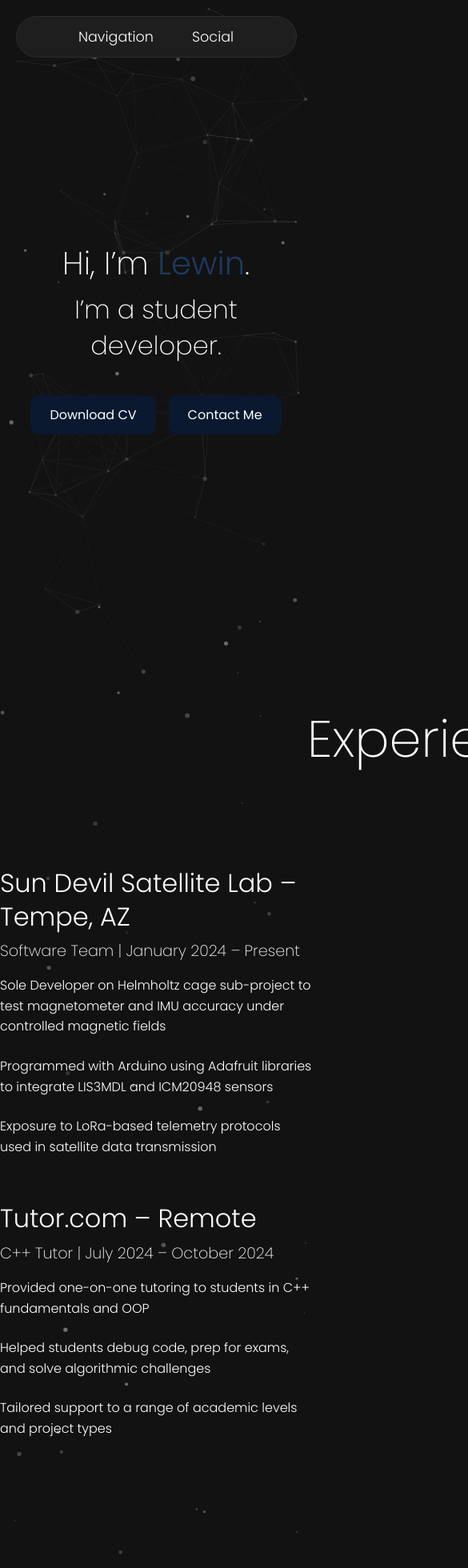
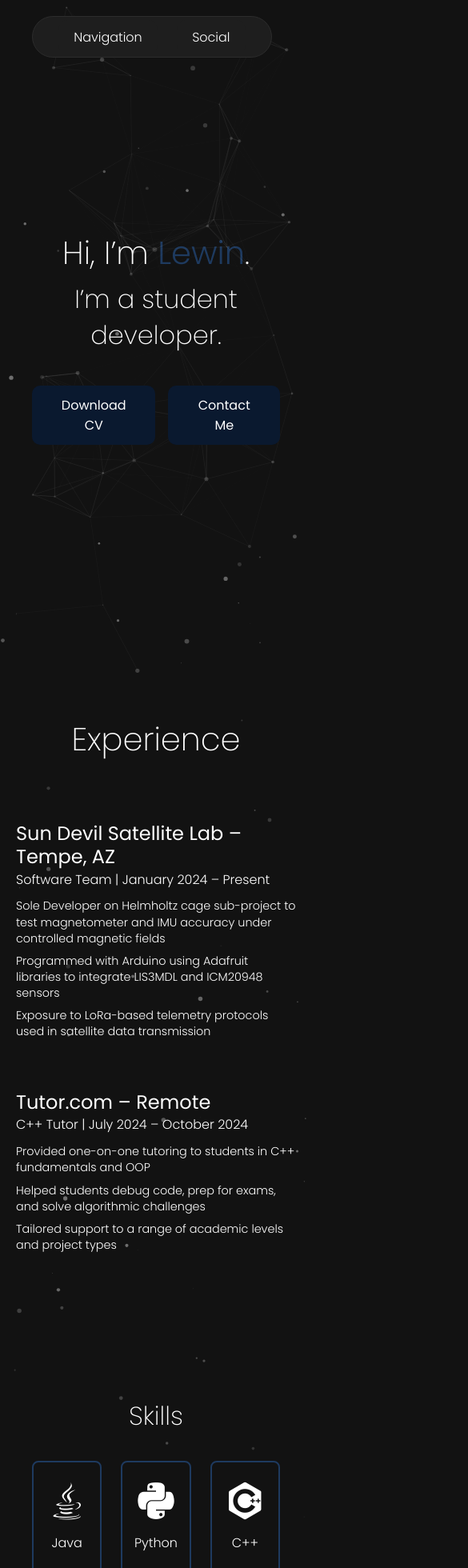
Before and after one commit to lewine/resume-website, a React (Vite) app: page / in a window 390 px wide. Shown: the top 1960 px of the page at 80% size, 585 px wide, since content can reach past the window. Built offline with nearby package versions, Linux system fonts and the light colour scheme.

Commit message:
mobile compatible

```diff
--- a/src/App.jsx
+++ b/src/App.jsx
@@ -13,7 +13,6 @@ function App() {
       window.particlesJS.load(
         'global-particles',
         '/particles-stars.json',
-        () => console.log('✨ global stars loaded')
       );
     }
   }, []);
--- a/src/components/Experience.jsx
+++ b/src/components/Experience.jsx
@@ -25,6 +25,10 @@ export default function Experience() {
   const containerRef = useRef(null);
 
   useEffect(() => {
+    if (!containerRef.current) {
+      return;
+    }
+
     const entries = Array.from(
       containerRef.current.querySelectorAll('.timeline-entry')
     );
@@ -55,13 +59,15 @@ export default function Experience() {
     return () => observer.disconnect();
   }, []);
 
-   return (
+  return (
     <section id="experience">
-      <h1 className="experience-title">Experience</h1>
+      <div className="experience-header">
+        <h1 className="experience-title">Experience</h1>
+      </div>
       <div
         className="experience-content"
         ref={containerRef}
-        style={{ padding: '4rem 0', margin: '0 auto', maxWidth: '900px' }}
+        style={{ margin: '0 auto', maxWidth: '900px' }}
       >
         {ENTRIES.map((entry, idx) => (
           <div key={idx} className="timeline-entry">
--- a/src/components/Landing.jsx
+++ b/src/components/Landing.jsx
@@ -2,8 +2,7 @@ import { useEffect } from 'react';
 
 export default function Landing() {
   useEffect(() => {
-    window.particlesJS.load('particles-js', '/particles.json', () =>
-      console.log('particles loaded')
+    window.particlesJS.load('particles-js', '/particles.json'
     );
   }, []);
 
--- a/src/components/Navbar.jsx
+++ b/src/components/Navbar.jsx
@@ -2,69 +2,108 @@ import React, { useState, useRef, useEffect } from 'react';
 
 function NavSection({ title, links }) {
   const [isOpen, setIsOpen] = useState(false);
-  const timerRef = useRef(null);
+  const containerRef = useRef(null);
 
   useEffect(() => {
-    return () => clearTimeout(timerRef.current);
-  }, []);
+    function isMobile() {
+      return window.innerWidth <= 768;
+    }
+
+    function handleTouchStart(e) {
+      if (
+        isOpen &&
+        containerRef.current &&
+        !containerRef.current.contains(e.target) &&
+        isMobile()
+      ) {
+        setIsOpen(false);
+      }
+    }
+    function handleScroll() {
+      if (isOpen && isMobile()) {
+        setIsOpen(false);
+      }
+    }
+
+    if (isOpen && isMobile()) {
+      document.addEventListener('touchstart', handleTouchStart, { passive: true });
+      window.addEventListener('scroll', handleScroll, { passive: true });
+    }
+    return () => {
+      document.removeEventListener('touchstart', handleTouchStart);
+      window.removeEventListener('scroll', handleScroll);
+    };
+  }, [isOpen]);
 
   function handleMouseEnter() {
-    clearTimeout(timerRef.current);
+    if (window.innerWidth > 768) {
       setIsOpen(true);
     }
-
+  }
   function handleMouseLeave() {
-    timerRef.current = setTimeout(() => {
+    if (window.innerWidth > 768) {
       setIsOpen(false);
-    }, 300);
+    }
+  }
+  function handleClick() {
+    if (window.innerWidth <= 768) {
+      setIsOpen((prev) => !prev);
+    }
   }
 
   return (
     <div
       className="nav-section"
+      ref={containerRef}
       onMouseEnter={handleMouseEnter}
       onMouseLeave={handleMouseLeave}
     >
-      <span className="nav-item">{title}</span>
-      <ul className={`dropdown-menu${isOpen ? ' open' : ''}`}>
+      <span className="nav-item" onClick={handleClick}>
+        {title}
+      </span>
+      {isOpen && (
+        <ul className="dropdown-menu">
           {links.map((link) => (
             <li key={link.label}>
               <a
                 href={link.href}
                 target={link.external ? "_blank" : undefined}
                 rel={link.external ? "noreferrer" : undefined}
+                onClick={() => {
+                  if (window.innerWidth <= 768) {
+                    setIsOpen(false);
+                  }
+                }}
               >
                 {link.label}
               </a>
             </li>
           ))}
         </ul>
+      )}
     </div>
   );
 }
 
 export default function Navbar() {
+  const navLinks = [
+    { label: "Home",       href: "#home" },
+    { label: "Experience", href: "#experience" },
+    { label: "Skills",     href: "#skills" },
+    { label: "Projects",   href: "#projects" },
+    { label: "Contact Me", href: "#contact" },
+  ];
+  const socialLinks = [
+    { label: "GitHub",   href: "https://github.com/lewine",   external: true },
+    { label: "LinkedIn", href: "https://www.linkedin.com/in/lewin-elep/", external: true },
+  ];
+
   return (
     <header className="navbar">
       <nav className="navbar-container">
         <div className="navbar-links">
-          <NavSection
-            title="Navigation"
-            links={[
-              { label: "Home", href: "#home" },
-              { label: "Experience",   href: "#experience" },
-              { label: "Skills",       href: "#skills" },
-              { label: "Projects",     href: "#projects" },
-              { label: "Contact Me",   href: "#contact" },
-            ]}
-          />
-          <NavSection
-            title="Social"
-            links={[
-              { label: "GitHub",   href: "https://github.com/lewine", external: true },
-              { label: "LinkedIn", href: "https://www.linkedin.com/in/lewin-elep/", external: true },
-            ]}
-          />
+          <NavSection title="Navigation" links={navLinks} />
+          <NavSection title="Social"     links={socialLinks} />
         </div>
       </nav>
     </header>
--- a/src/components/Projects.jsx
+++ b/src/components/Projects.jsx
@@ -34,10 +34,44 @@ const PROJECTS = [
 export default function Projects() {
   const [current, setCurrent] = useState(0);
   const count = PROJECTS.length;
+  const [isMobile, setIsMobile] = useState(window.innerWidth <= 768);
+
+  const [touchStartX, setTouchStartX] = useState(null);
+  const [touchEndX, setTouchEndX] = useState(null);
 
   const prev = () => setCurrent(c => (c - 1 + count) % count);
   const next = () => setCurrent(c => (c + 1) % count);
   const goTo = idx => setCurrent(idx);
+
+  function handleTouchStart(e) {
+    setTouchStartX(e.touches[0].clientX);
+  }
+
+  function handleTouchEnd(e) {
+    if (touchStartX === null) return;
+    const endX = e.changedTouches[0].clientX;
+    const deltaX = touchStartX - endX;
+    const SWIPE_THRESHOLD = 50;
+
+    if (Math.abs(deltaX) > SWIPE_THRESHOLD) {
+      if (deltaX > 0) {
+        next();
+      } else {
+        prev();
+      }
+    }
+
+    setTouchStartX(null);
+    setTouchEndX(null);
+  }
+
+  useEffect(() => {
+    function onResize() {
+      setIsMobile(window.innerWidth <= 768);
+    }
+    window.addEventListener('resize', onResize);
+    return () => window.removeEventListener('resize', onResize);
+  }, []);
 
   return (
     <section id="projects" className="projects-section">
@@ -50,15 +84,24 @@ export default function Projects() {
 
       <div className="carousel-container">
         <button className="carousel-nav left" onClick={prev}>&larr;</button>
-        <div className="carousel-viewport">
+        <div
+          className="carousel-viewport"
+
+          onTouchStart={handleTouchStart}
+          onTouchEnd={handleTouchEnd}
+        >
           {PROJECTS.map((p, i) => {
             const raw = (i - current + count) % count;
             const offset = raw > count / 2 ? raw - count : raw;
             const isCenter = offset === 0;
 
-            const translateX = offset * 20;
-            const rotateY = isCenter ? 0 : offset < 0 ? 40 : -40;
-            const scale = isCenter ? 1 : 0.5;
+            const multiplier = isMobile ? 35 : 20;
+            const multiplierY = isMobile ? 20 : 40;
+            const multiplierScale = isMobile ? 0.7 : 0.5;
+
+            const translateX = offset * multiplier;
+            const rotateY = isCenter ? 0 : offset < 0 ? multiplierY : -multiplierY;
+            const scale = isCenter ? 1 : multiplierScale;
             const opacity = isCenter ? 1 : 0.5;
             const zIndex = isCenter ? 10 : 1;
 
@@ -71,7 +114,6 @@ export default function Projects() {
                   opacity,
                   zIndex,
                   width: '50vw',
-                  minWidth: '400px',
                 }}
                 onClick={() => goTo(i)}
               >
@@ -80,17 +122,27 @@ export default function Projects() {
                   <h3>{p.subtitle}</h3>
                   {p.image && (
                     <div className="project-image-preview">
-                      <img src={p.image} />
+                      <img src={p.image} alt={p.title} />
                     </div>
                   )}
                   {!p.liveUrl && !p.codeUrl && (
                     <ul>
-                        {p.description.map((line, idx) => <li key={idx}>{line}</li>)}
+                      {p.description.map((line, idx) => (
+                        <li key={idx}>{line}</li>
+                      ))}
                     </ul>
                   )}
                   <div className="project-card-buttons">
-                  {p.liveUrl && <button onClick={() => window.open(p.liveUrl, '_blank')}>View Demo</button>}
-                  {p.codeUrl && <button onClick={() => window.open(p.codeUrl, '_blank')}>View Code</button>}
+                    {p.liveUrl && (
+                      <button onClick={() => window.open(p.liveUrl, '_blank')}>
+                        View Demo
+                      </button>
+                    )}
+                    {p.codeUrl && (
+                      <button onClick={() => window.open(p.codeUrl, '_blank')}>
+                        View Code
+                      </button>
+                    )}
                     {!p.liveUrl && !p.codeUrl && (
                       <span className="no-demo-note">
                         Live demo & code unavailable due to academic integrity violation rules at Arizona State University.
--- a/src/components/Skills.jsx
+++ b/src/components/Skills.jsx
@@ -35,7 +35,7 @@ export default function Skills() {
 
   return (
     <section id="skills" className="skills-content">
-      <h1>Skills</h1>
+      <h1 className="skills-title">Skills</h1>
       <div className="skills-grid">
         {SKILLS.map(skill => (
           <div key={skill.name} className="skill-card">
--- a/src/index.css
+++ b/src/index.css
@@ -9,6 +9,9 @@
     margin: 0;
     padding: 0;
     box-sizing: border-box;
+  }
+  html {
+    overflow-x: hidden;
   }
   body {
     font-family: 'Poppins', sans-serif;
@@ -76,6 +79,7 @@
     animation: fadeInBottom 1s ease-out forwards;
     animation-delay: 1s;
     z-index: 10;
+    opacity: 0;
   }
 
 
@@ -161,7 +165,7 @@
 
   .dropdown-menu {
     position: absolute;
-    top: 2.5rem;
+    top: 100%;
     left: 50%;
     transform: translateX(-50%) translateY(-10px);
     background-color: var(--primary);
@@ -184,13 +188,20 @@
     opacity: 1;
     transform: translateX(-50%) translateY(0);
     pointer-events: auto;
+    transition:
+    opacity 0.2s ease 0s,
+    transform 0.2s ease 0s;
   }
 
   .nav-section:hover .dropdown-menu {
     opacity: 1;
     transform: translateX(-50%) translateY(0);
     pointer-events: auto;
-    transition-delay: 0s;
+
+    /* Override to remove the 0.3s delay on show */
+    transition:
+      opacity 0.2s ease 0s,
+      transform 0.2s ease 0s;
   }
 
   .dropdown-menu a {
@@ -206,27 +217,26 @@
 
 
 
-  .experience-content {
-    padding: 120px 20px 60px;
+
+
+  .experience-header {
+    max-width: 1200px;      /* same as .skills-content */
+    margin: 0 auto;         /* center on screen */
+    padding: 100px 20px 0;  /* 100px top spacing (matches Skills), 20px left/right gutter, no bottom padding */
   }
 
-
-  .experience-title {
+  .experience-header .experience-title {
     font-family: 'Poppins', sans-serif;
     font-weight: 200;
-    font-size: 4rem;
-    margin: 0;
-    padding: 2rem 0 1rem 20px;
+    font-size: 3.5rem;      /* same size as .skills-content h1 */
+    margin: 0 0 2rem;       /* bottom spacing */
     color: var(--text);
-  }
-
-  .experience-title {
-    padding-left: 24rem;
+    text-align: left;       /* match Skills alignment */
   }
 
 
   .experience-content h1 {
-    font-size: 4rem;
+    font-size: 3.5rem;
     font-weight: 200;
     line-height: 1.2;
     color: var(--text);
@@ -259,7 +269,7 @@
     line-height: 1.6;
     font-weight: 300;
     margin-bottom: 1.5rem;
-    max-width: 900px;
+    max-width: 1200px;
     margin-left: 0 auto;
   }
 
@@ -399,15 +409,9 @@
     justify-content: center;
     align-items: flex-start;
     padding: 50px;
-    max-width: 800px;
+    max-width: 1200px;
     margin: 0 auto;
     margin-bottom: 200px;
-  }
-
-  .contact-title {
-    font-size: 3rem;
-    font-weight: 700;
-    margin-bottom: 30px;
   }
 
   .contact-page,
@@ -419,7 +423,7 @@
   .contact-title {
     font-family: 'Poppins', sans-serif;
     font-weight: 200;
-    font-size: 4rem;
+    font-size: 3.5rem;
     margin-bottom: 2rem;
   }
 
@@ -489,7 +493,7 @@
     font-size: 3.5rem;
     font-weight: 200;
     color: var(--text);
-    margin-bottom: 2rem;
+    margin: 0 0 2rem;
     text-align: center;
   }
 
@@ -727,3 +731,289 @@
       opacity: 1;
     }
   }
+
+@media (max-width: 768px) {
+  body {
+    padding-left: 20px;
+    padding-right: 20px;
+  }
+
+  .navbar {
+    justify-content: flex-start !important;
+    padding-left: 20px !important;
+    padding-right: 20px !important;
+  }
+  .navbar-container {
+    margin: 0 !important;
+    width: auto !important;
+    max-width: none !important;
+  }
+  .navbar-links {
+    display: flex;
+    gap: 1.5rem;
+  }
+  .nav-section {
+    position: relative;
+  }
+  .nav-item {
+    font-size: 1rem;
+    color: var(--text);
+    padding: 0.6rem 1.2rem;
+    background: var(--primary);
+    border-radius: 0.75rem;
+  }
+  .dropdown-menu {
+    position: absolute;
+    top: 100%;
+    left: 1;
+    margin-top: 0.5rem;
+    background: var(--primary);
+    border-radius: 0.5rem;
+    box-shadow: 0 2px 8px rgba(0, 0, 0, 0.3);
+    list-style: none;
+    padding: 0.5rem 0;
+    min-width: 120px;
+    z-index: 1000;
+  }
+  .dropdown-menu li {
+    padding: 0.5rem 1rem;
+  }
+  .dropdown-menu li a {
+    color: var(--text);
+    text-decoration: none;
+    font-size: 0.95rem;
+  }
+  .dropdown-menu li a:hover {
+    background: rgba(255, 255, 255, 0.1);
+  }
+
+
+
+  .experience-header {
+    max-width: none !important;
+    width: 100% !important;
+    padding: 100px 20px 0 !important;
+    margin: 0 auto !important;
+  }
+
+  .skills-title {
+    text-align: center !important;
+    font-size: 2rem !important;
+    margin-left: auto !important;
+    margin-right: auto !important;
+  }
+  .skills-content {
+    max-width: none !important;
+    width: 100% !important;
+    padding: 100px 20px !important;
+    margin: 0 auto !important;
+  }
+
+  .home-content {
+    max-width: none !important;
+    width: 100% !important;
+    padding: 20px !important;
+    margin: 0 auto !important;
+  }
+
+  #projects,
+  .projects-section {
+    max-width: none !important;
+    width: 100% !important;
+    padding-left: 20px !important;
+    padding-right: 20px !important;
+    height: auto !important;
+    min-width: unset !important;
+  }
+
+  .contact-page {
+    max-width: none !important;
+    width: 100% !important;
+    padding: 50px 20px !important;
+    margin: 0 auto !important;
+  }
+
+
+
+  .experience-header {
+    padding: 50px 20px 10px !important;
+    max-width: none !important;
+    width: 100% !important;
+    margin: 0 auto !important;
+  }
+
+  .experience-title {
+    font-size: 2rem !important;
+    font-weight: 200;
+    margin-bottom: 1rem !important;
+    text-align: left;
+  }
+
+  .experience-content {
+    padding: 1rem 0 !important;
+    max-width: none !important;
+    width: 100% !important;
+    margin: 0 auto !important;
+  }
+
+  .experience-content h2 {
+    font-size: 1.5rem !important;
+    font-weight: 500 !important;
+    margin-bottom: 0.25rem !important;
+    line-height: 1.2 !important;
+  }
+
+  .experience-content h3 {
+    font-size: 1rem !important;
+    font-weight: 300 !important;
+    margin-bottom: 0.75rem !important;
+    line-height: 1.3 !important;
+  }
+
+  .experience-content p {
+    font-size: 0.9rem !important;
+    margin-bottom: 0.5rem !important;
+    line-height: 1.4 !important;
+  }
+
+  .timeline-entry {
+    margin-bottom: 1.5rem !important;
+    padding: 0 !important;
+  }
+
+  #experience {
+    padding-bottom: 2rem !important;
+  }
+
+  .skills-title {
+    font-size: 2rem;
+  }
+
+  .skills-grid,
+  .skills-content h2,
+  .skills-content p {
+    margin: 0 0 1rem !important;
+    padding-left: 0 !important;
+    padding-right: 0 !important;
+    text-align: left !important;
+    font-size: 1rem;
+  }
+
+
+
+
+  .carousel-container {
+    height: 450px !important;
+    overflow: visible !important;
+    transform: none !important;
+    min-height: auto !important;
+    min-width: auto;
+  }
+
+  .carousel-viewport {
+    height: 100% !important;
+    display: flex !important;
+    flex-direction: column !important;
+    overflow-x: visible !important;
+    scroll-snap-type: x mandatory !important;
+    -webkit-overflow-scrolling: touch !important;
+    padding: 0 !important;
+    width: 100% !important;
+  }
+
+  .carousel-card {
+    flex: 0 0 100% !important;
+    max-width: 100% !important;
+    width: auto !important;
+    height: 100%;
+    scroll-snap-align: start !important;
+    transform-origin: center center;
+    margin-right: 10px !important;
+    box-sizing: border-box !important;
+
+  }
+
+  .carousel-card.animate-in {
+    transform: rotateY(0deg) scale(1) !important;
+  }
+  .carousel-card.animate-in ~ .carousel-card,
+  .carousel-card.animate-in + .carousel-card {
+    transform: rotateY(–15deg) scale(0.9) !important;
+  }
+
+
+  .carousel-card .split-left {
+    overflow-y: auto !important;
+  }
+
+  .carousel-card .project-card-buttons {
+    display: flex !important;
+    justify-content: center !important;
+    gap: 0.5rem !important;
+    margin-top: auto !important;
+  }
+  .carousel-card .project-card-buttons button {
+    width: auto !important;
+    min-width: 40% !important;
+  }
+
+   .carousel-card {
+    scroll-snap-align: start !important;
+  }
+
+  .carousel-card h2 {
+    font-size: 1.1rem !important;
+    line-height: 1.2 !important;
+  }
+  .carousel-card h3 {
+    font-size: 0.95rem !important;
+    line-height: 1.3 !important;
+  }
+  .carousel-card ul {
+    padding-left: 1rem !important;
+  }
+  .carousel-card li {
+    font-size: 0.85rem !important;
+    line-height: 1.3 !important;
+  }
+
+  .carousel-nav {
+    display: none !important;
+  }
+
+
+
+  .contact-form {
+    display: flex !important;
+    flex-direction: column !important;
+    gap: 1rem !important;
+  }
+  .contact-title {
+    font-size: 2rem;
+    align-self: center;
+  }
+  .contact-form input,
+  .contact-form textarea,
+  .contact-form  {
+    width: 100% !important;
+    font-size: 0.9rem !important;
+    box-sizing: border-box !important;
+  }
+
+  .contact-form button {
+    margin-bottom: 17.5rem;
+  }
+
+  .experience-title {
+    padding-left: 0 !important;
+    padding-right: 0 !important;
+    text-align: center !important;
+    font-size: 2.5rem !important;
+  }
+
+  #projects h1 {
+    font-size: 2.5rem !important;
+    text-align: center !important;
+    margin: 2rem 0 !important;
+  }
+}
```
Lines whose indentation alone changed are shown as unchanged.
